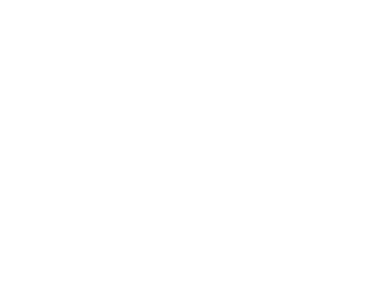
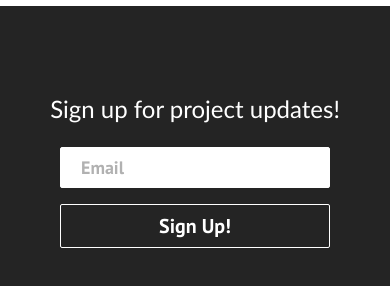
Before and after one commit to werth-code/Portfolio-React, a React (Create React App) app: page / in a window 390 px wide. Shown: the part 2444-2730 px from the top of the page. Before the commit the page ends 2450 px from the top, so only its background shows below. Built offline with nearby package versions, Linux system fonts and the light colour scheme.

Commit message:
Added Footer

```diff
--- /dev/null
+++ b/src/components/Footer.css
@@ -0,0 +1,163 @@
+.footer-container {
+  background-color: #242424;
+  padding: 4rem 0 2rem 0;
+  display: flex;
+  flex-direction: column;
+  justify-content: center;
+  align-items: center;
+}
+
+.footer-subscription {
+  display: flex;
+  flex-direction: column;
+  justify-content: center;
+  align-items: center;
+  text-align: center;
+
+  margin-bottom: 24px;
+  padding: 24px;
+  color: #fff;
+}
+
+.footer-subscription > p {
+  font-family: 'Trebuchet MS', 'Lucida Sans Unicode', 'Lucida Grande',
+    'Lucida Sans', Arial, sans-serif;
+}
+
+.footer-subscription-heading {
+  margin-bottom: 24px;
+  font-size: 24px;
+}
+
+.footer-subscription-text {
+  margin-bottom: 24px;
+  font-size: 20px;
+}
+
+.footer-input {
+  padding: 8px 20px;
+  border-radius: 2px;
+  margin-right: 10px;
+  outline: none;
+  border: none;
+  font-size: 18px;
+  margin-bottom: 16px;
+  border: 1px solid #fff;
+}
+
+.footer-links {
+  width: 100%;
+  max-width: 1000px;
+  display: flex;
+  justify-content: center;
+}
+
+.footer-link-wrapper {
+  display: flex;
+}
+
+.footer-link-items {
+  display: flex;
+  flex-direction: column;
+  align-items: flex-start;
+  margin: 16px;
+  text-align: left;
+  width: 160px;
+  box-sizing: border-box;
+}
+
+.footer-link-items h2 {
+  margin-bottom: 16px;
+}
+
+.footer-link-items > h2 {
+  color: #fff;
+}
+
+.footer-link-items a {
+  color: #fff;
+  text-decoration: none;
+  margin-bottom: 0.5rem;
+}
+
+.footer-link-items a:hover {
+  color: #e9e9e9;
+  transition: 0.3s ease-out;
+}
+
+.footer-email-form h2 {
+  margin-bottom: 2rem;
+}
+
+.footer-input::placeholder {
+  color: #b1b1b1;
+}
+
+/* Social Icons */
+.social-icon-link {
+  color: #fff;
+  font-size: 24px;
+}
+
+.social-media {
+  max-width: 1000px;
+  width: 100%;
+}
+
+.social-media-wrap {
+  display: flex;
+  justify-content: space-between;
+  align-items: center;
+  width: 90%;
+  max-width: 1000px;
+  margin: 40px auto 0 auto;
+}
+
+.social-icons {
+  display: flex;
+  justify-content: space-between;
+  align-items: center;
+  width: 240px;
+}
+
+.social-logo {
+  color: #fff;
+  justify-self: start;
+  margin-left: 20px;
+  cursor: pointer;
+  text-decoration: none;
+  font-size: 2rem;
+  display: flex;
+  align-items: center;
+  margin-bottom: 16px;
+}
+
+.website-rights {
+  color: #fff;
+  margin-bottom: 16px;
+}
+
+@media screen and (max-width: 820px) {
+  .footer-links {
+    padding-top: 2rem;
+  }
+
+  .footer-input {
+    width: 100%;
+  }
+
+  .btn {
+    width: 100%;
+  }
+
+  .footer-link-wrapper {
+    flex-direction: column;
+  }
+
+  .social-media-wrap {
+    flex-direction: column;
+  }
+}
+
+@media screen and (max-width: 768px) {
+}
--- /dev/null
+++ b/src/components/Footer.js
@@ -0,0 +1,23 @@
+import React from 'react'
+import { Button } from './Button'
+import'./Footer.css'
+
+function Footer() {
+    return (
+        <div className='footer-container'>
+            <section className='footer-subscription'>
+                <p className="footer-subscription-heading">
+                    Sign up for project updates!
+                </p>
+                <div className='input-areas'>
+                    <form>
+                        <input className='footer-input' type='email' name='email' placeholder='Email'/>
+                        <Button buttonStyle='btn--outline'>Sign Up!</Button>
+                    </form>
+                </div>
+            </section>
+        </div>
+    )
+}
+
+export default Footer
--- a/src/components/pages/Home.js
+++ b/src/components/pages/Home.js
@@ -4,6 +4,7 @@
 import '../../App.css'
 import HeroSection from '../HeroSection'
 import Card from '../Card'
+import Footer from '../Footer'
 
 //Home page includes these sections...
 
@@ -12,6 +13,7 @@
         <>
         <HeroSection/>
         <Card/>
+        <Footer/>
         </>
     )
 }
```
